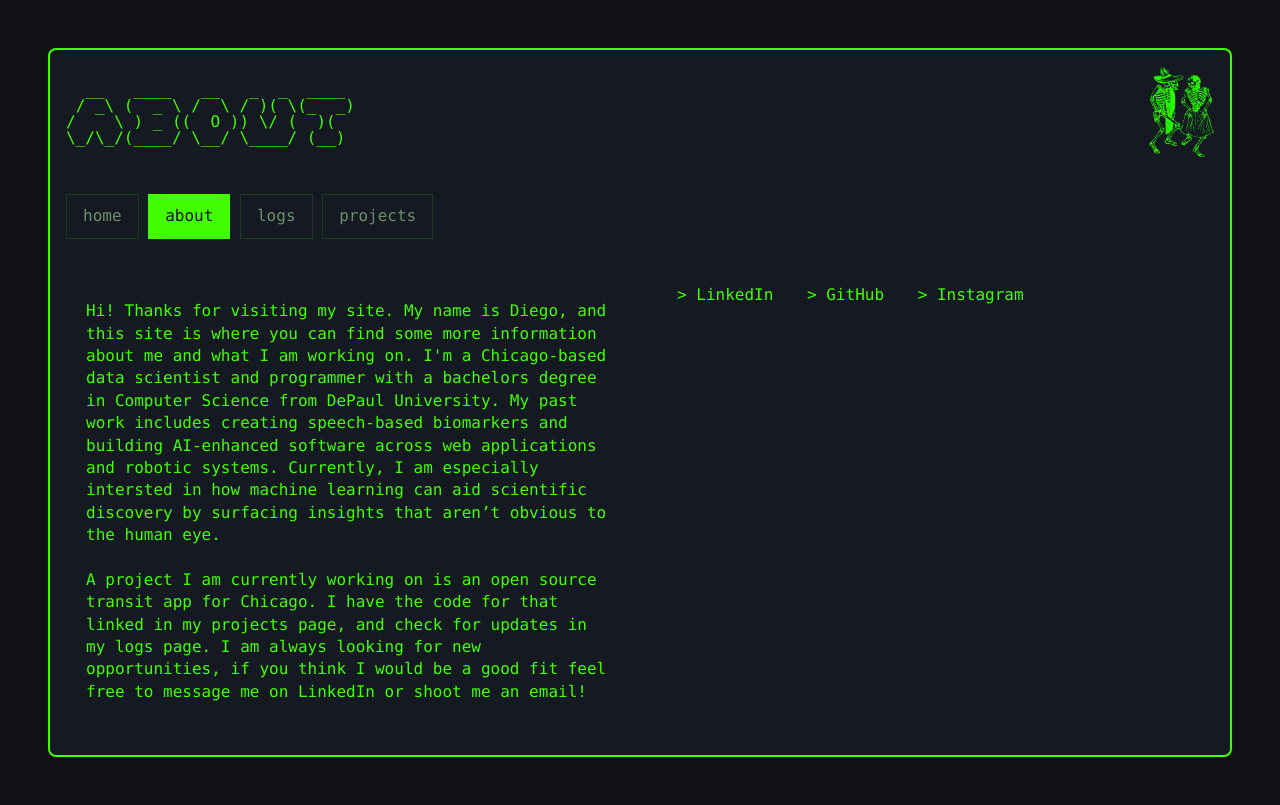
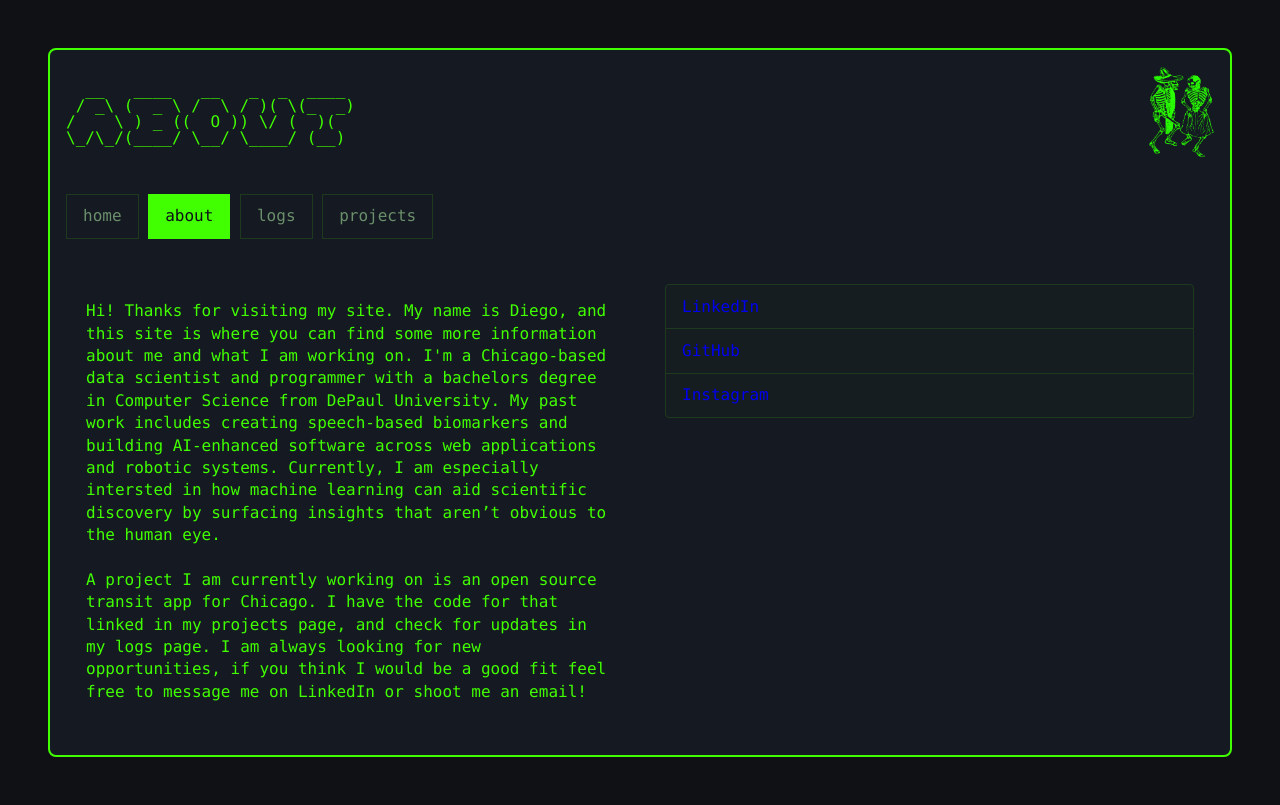
Before and after one commit to tenochca/personal_website, a FastAPI app: page /about in a window 1280 px wide. Run offline with FastAPI, Linux system fonts and the light colour scheme.

Commit message:
changed about link formatting

```diff
--- a/templates/about.html
+++ b/templates/about.html
@@ -31,10 +31,10 @@
             </div>
 
             <div class="column">
-                <nav class="nav">
-                    <a href="https://www.linkedin.com/in/diego-izaguirre-b78330279" class="node">LinkedIn</a>
-                    <a href="https://github.com/tenochca" class="node">GitHub</a>
-                    <a href="https://www.instagram.com/di.e.g.o_/" class="node">Instagram</a>
+                <nav class="list">
+                    <a href="https://www.linkedin.com/in/diego-izaguirre-b78330279" class="list-entry">LinkedIn</a>
+                    <a href="https://github.com/tenochca" class="list-entry">GitHub</a>
+                    <a href="https://www.instagram.com/di.e.g.o_/" class="list-entry">Instagram</a>
                 </nav>
             </div>
 
```
